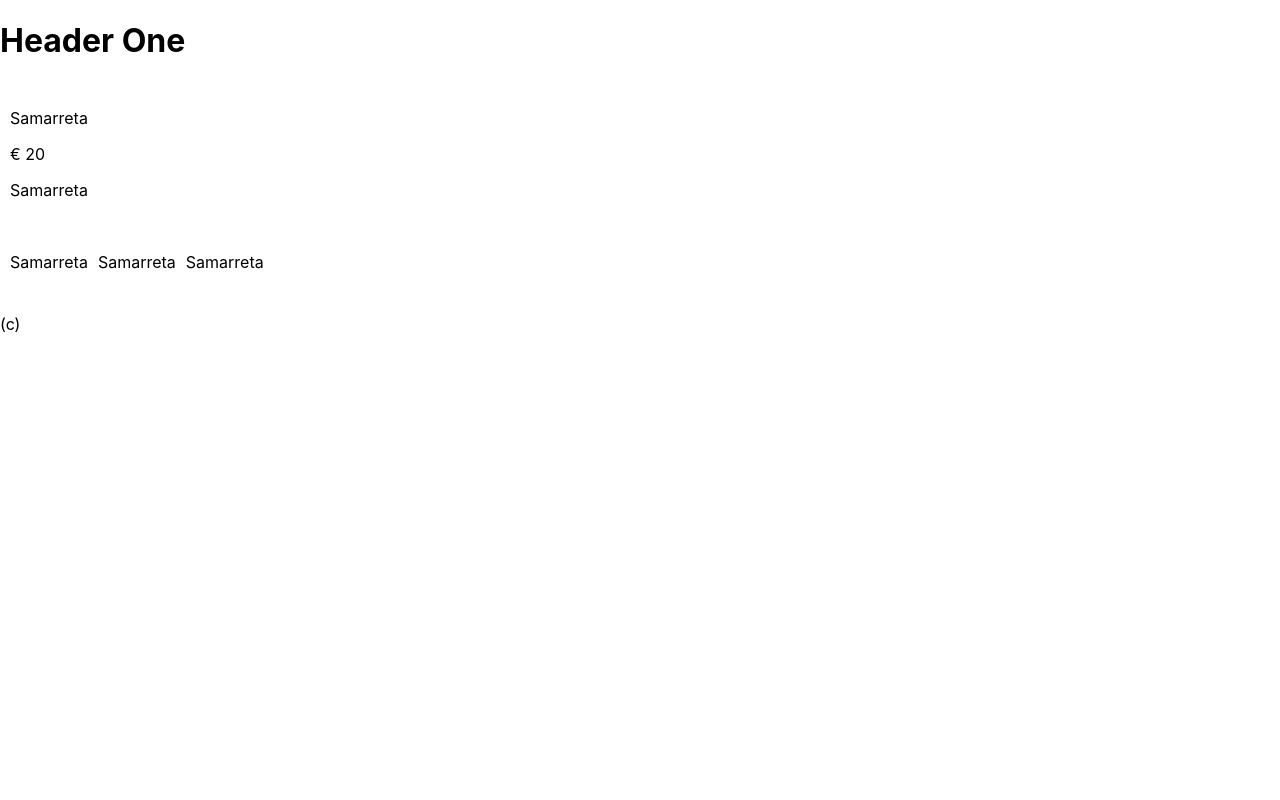
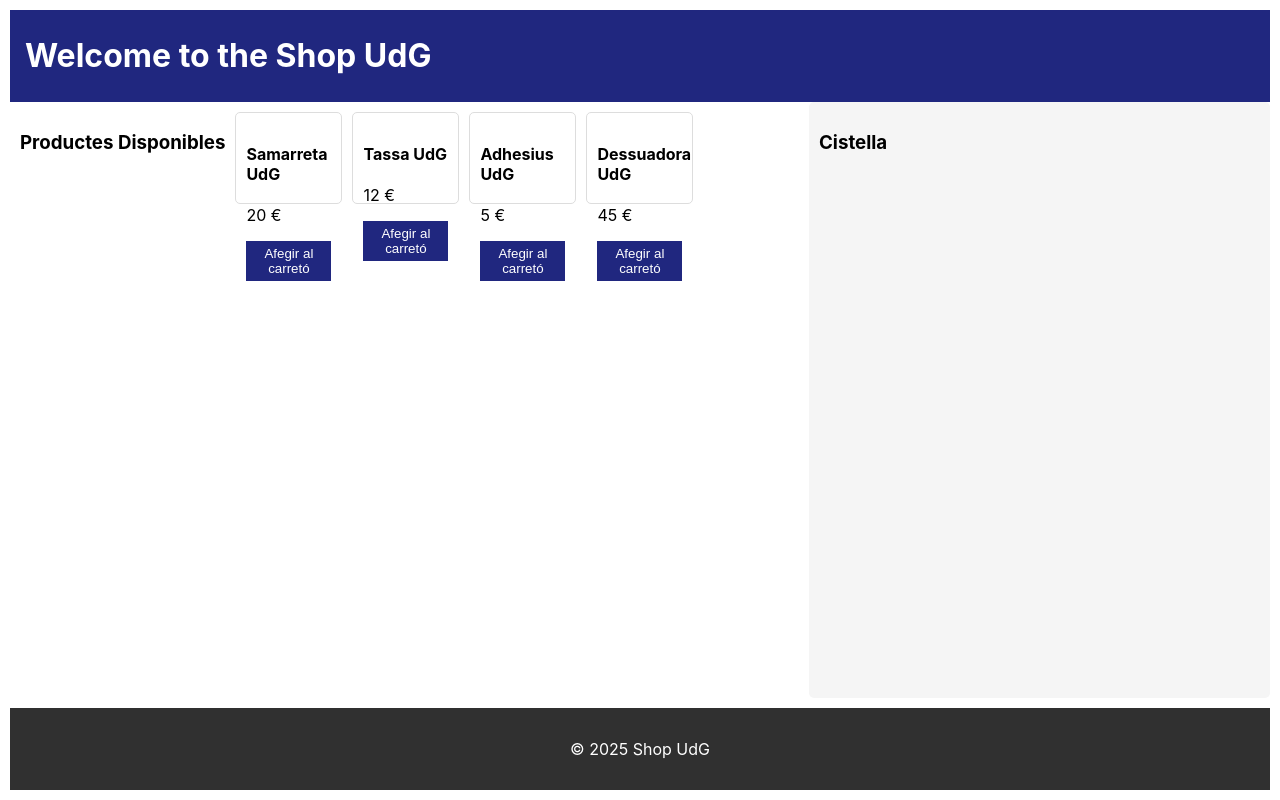
Before and after one commit to eloicanigueral/first-react-page, a React (Create React App) app in the folder udg-shop/: page / in a window 1280 px wide. Built offline with nearby package versions, Linux system fonts and the light colour scheme.

Commit message:
chat fix it all

```diff
--- a/udg-shop/src/App.css
+++ b/udg-shop/src/App.css
@@ -10,3 +10,65 @@
   padding: 10px;
   gap: 10px;
 }
+.App {
+  display: flex;
+  flex-direction: column;
+  min-height: 100vh;
+  padding: 10px;
+  box-sizing: border-box;
+}
+
+.Cap {
+  background-color: #20277f;
+  color: white;
+  text-align: left;
+  padding: 5px 15px;
+}
+
+.PL {
+  flex-grow: 1;
+  padding: 10px;
+}
+
+.contingut {
+  display: flex;
+  flex-grow: 1;
+  gap: 10px;
+}
+
+.productes {
+  display: flex;
+  flex-wrap: wrap;
+  gap: 10px;
+}
+
+.cart {
+  border: 1px solid #ddd;
+  border-radius: 5px;
+  padding: 10px;
+  width: 85px;
+  height: 70px;
+}
+
+.cart button {
+  background-color: #20277f;
+  color: white;
+  border: none;
+  padding: 5px;
+  cursor: pointer;
+}
+
+.cistella {
+  background-color: #f5f5f5;
+  width: 35%;
+  padding: 10px;
+  border-radius: 5px;
+}
+
+.Peu {
+  background-color: #303030;
+  color: white;
+  text-align: center;
+  padding: 15px;
+  margin-top: 10px;
+}
--- a/udg-shop/src/App.js
+++ /dev/null
@@ -1,3 +0,0 @@
-import App from './App.jsx';
-
-export default App;
--- a/udg-shop/src/App.jsx
+++ b/udg-shop/src/App.jsx
@@ -1,61 +1,69 @@
-import { useState } from 'react';
+
 import './App.css';
+import productes from './data/products.json';
 
-function Header (){
+function Header() {
   return (
     <div className="Cap">
-      <h1>Header One</h1>
+      <h1>Welcome to the Shop UdG</h1>
     </div>
   );
 }
 
-function ProductList (){
+function ProductList() {
   return (
     <div className="PL">
-      <ProductCard/>
+      <h3>Productes Disponibles</h3>
+
+      <div className="productes">
+        {productes.map((producte) => (
+          <ProductCard
+            key={producte.id}
+            producte={producte}
+          />
+        ))}
+      </div>
     </div>
   );
 }
 
-function ProductCard (){
+function ProductCard({ producte }) {
   return (
     <div className="cart">
-      <p>Samarreta</p>
-      <p>€ 20</p>
-      <p>Samarreta</p>
+      <h4>{producte.name}</h4>
+      <p>{producte.price} €</p>
+      <button>Afegir al carretó</button>
     </div>
   );
 }
 
-function Cart (){
+function Cart() {
   return (
-    <div className="PL">
-      <p>Samarreta</p>
-      <p>Samarreta</p>
-      <p>Samarreta</p>
+    <div className="cistella">
+      <h3>Cistella</h3>
     </div>
   );
 }
 
-function Footer (){
+function Footer() {
   return (
     <div className="Peu">
-      <p>(c)</p>
+      <p>© 2025 Shop UdG</p>
     </div>
   );
 }
 
 function App() {
-
   return (
     <div className="App">
-      <Header/>
+      <Header />
 
-      <ProductList/>
+      <div className="contingut">
+        <ProductList />
+        <Cart />
+      </div>
 
-      <Cart/>
-
-      <Footer/>
+      <Footer />
     </div>
   );
 }
```
